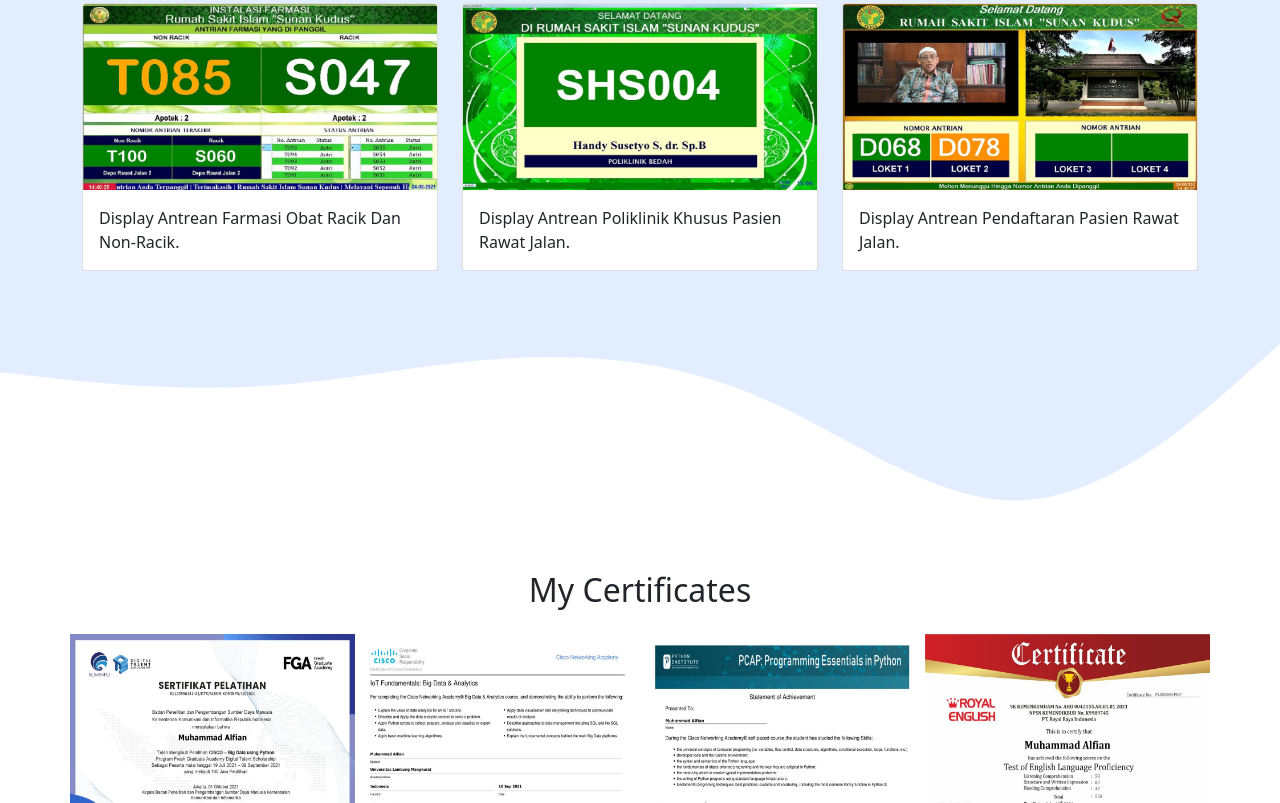
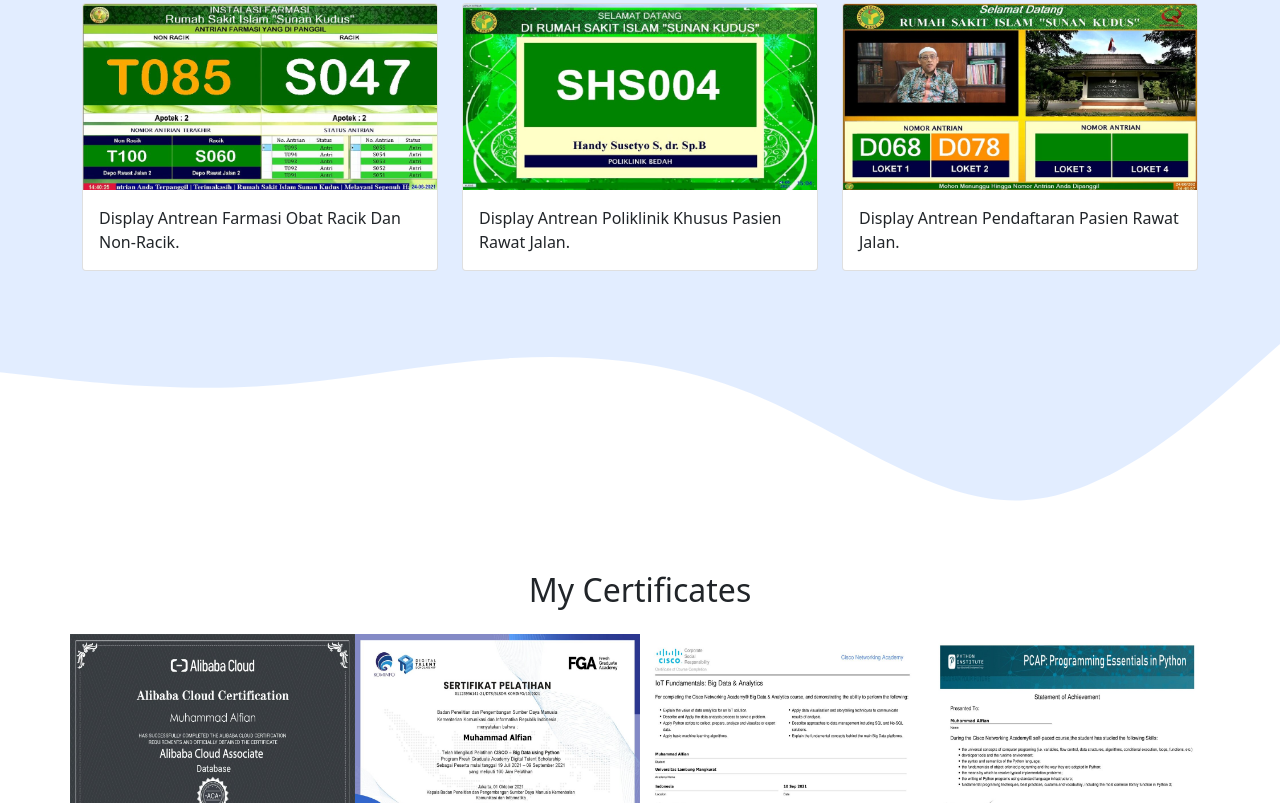
Before and after one commit to alfian4494/alfian4494.github.io, a plain HTML site: page index.html in a window 1280 px wide. Shown: the part 1997-2800 px from the top of the page. Drawn offline with nearby package versions, Linux system fonts and the light colour scheme.

Commit message:
penambahan sertifikat alibaba

```diff
--- a/index.html
+++ b/index.html
@@ -196,6 +196,15 @@
         </div>
         <div class="row justify-content-center mb-3">
           <div class="col-md-3">
+            <a href="#Gamalibaba">
+              <img src="img/gallery/thumbnail/alibaba.jpg" alt="Gambar 1" class="img-fluid certificates-img" />
+            </a>
+            <div class="overlay" id="Gamalibaba">
+              <a href="#certificates" class="close">x close</a>
+              <img src="img/gallery/thumbnail/alibaba.jpg" alt="" />
+            </div>
+          </div>
+          <div class="col-md-3">
             <a href="#Gamkominfo">
               <img src="img/gallery/thumbnail/kominfopython.jpg" alt="Gambar 1" class="img-fluid certificates-img" />
             </a>
```
Also changed, not shown: img/gallery/thumbnail/alibaba.jpg (added).
